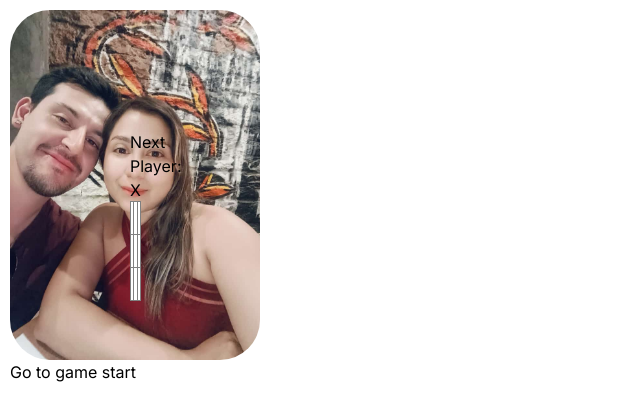
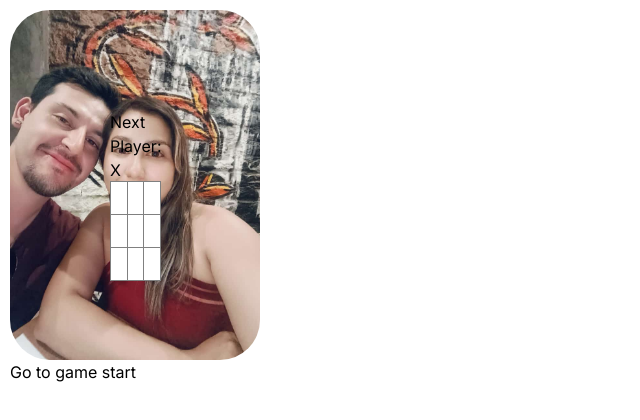
Before and after one commit to danielpinto-developer/React-Tic-Tac-Toe, a Next.js app: page / in a window 1280 px wide. Shown: the top 420 px of the page, without its empty margins (0-640 px from the left). Built offline with nearby package versions, Linux system fonts and the light colour scheme.

Commit message:
updated padding last time i think

```diff
--- a/src/app/globals.css
+++ b/src/app/globals.css
@@ -28,7 +28,7 @@ body {
 .game-board {
   background: url('/background.jpg') no-repeat center center;
   background-size: cover;
-  padding: 120px;
+  padding: 100px;
   border-radius: 40px;
   width: 250px; /* Adjust width to fit your board */
   height: 350px; /* Adjust height to fit your board */
```
